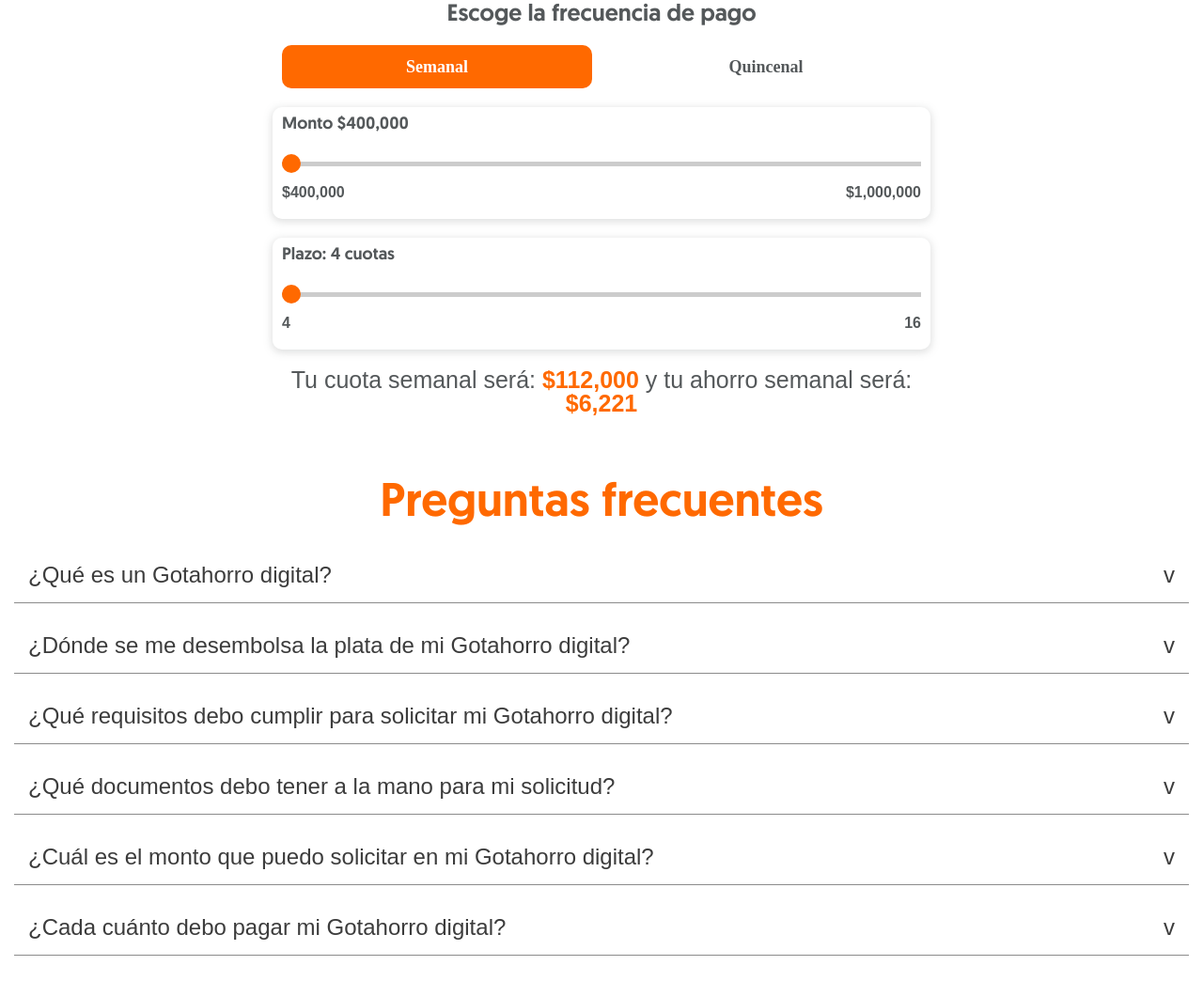
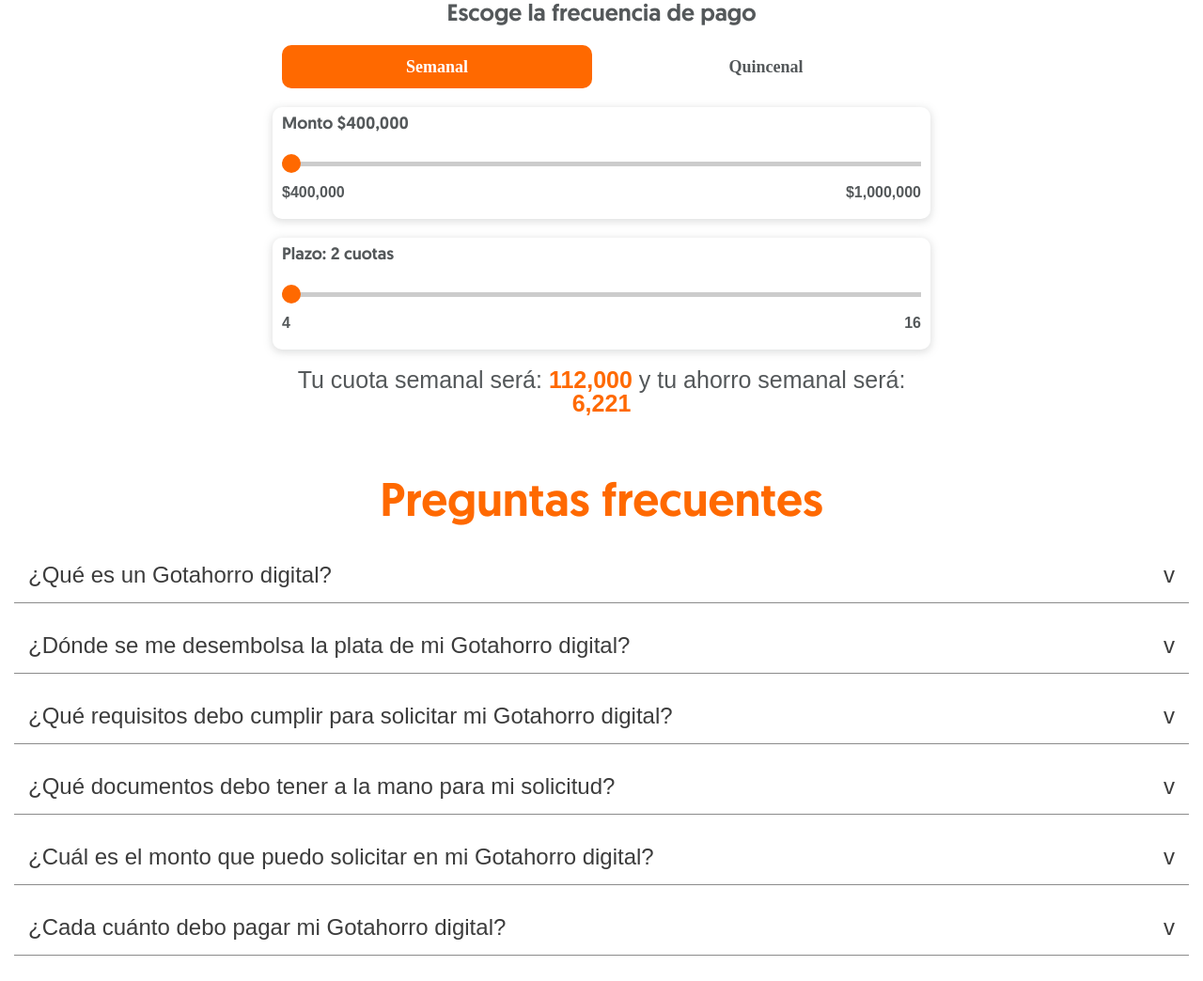
Before and after one commit to LuisFJojoa/ga, a plain HTML site: page index.html in a window 1280 px wide. Shown: the part 2936-3980 px from the top of the page at 94% size. Drawn offline with nearby package versions, Linux system fonts and the light colour scheme; a web font is replaced by a local one.

Commit message:
Add files via upload

```diff
--- a/index.html
+++ b/index.html
@@ -5,7 +5,7 @@
 <head>
   <meta charset="UTF-8">
   <meta name="viewport" content="width=device-width, initial-scale=1.0">
-  <title>Gotahorro Digital V5.0</title>
+  <title>Gotahorro Digital V6.0</title>
   <style>
     @font-face {
       font-family: Bariol;
@@ -358,7 +358,7 @@
       font-family: Bariol, sans-serif;
       font-size: 2.5rem;
       line-height: 2.5rem;
-      max-width: 70rem;
+      width: 70rem;
       font-weight: normal;
       text-align: center;
     }
@@ -3820,16 +3820,17 @@
     let gaFeeDataKey = frequencyValueReference + "_CUOTAS_" + paymentFrequency;
     let gaSavingDataKey = frequencyValueReference + "_AHORRO_" + paymentFrequency;
 
-    updateLoanSavingTextContent(feeElement, gaFeeDataKey)
-    updateLoanSavingTextContent(savingElement, gaSavingDataKey)
+    feeFrequencyElement.textContent = " semanal será: ";
+    savingFrequencyElement.textContent = " semanal será: ";
+
+    feeElement.textContent = gaLoanSavingValues[0].options[gaFeeDataKey];
+    savingElement.textContent = gaLoanSavingValues[0].options[gaSavingDataKey];
 
     // Get references to the elements for amount slider
     const frequencySlider = document.getElementById('frequencySlider');
     const frequencyHandle = document.createElement('div');
     frequencyHandle.classList.add('slider-handle');
     frequencySlider.appendChild(frequencyHandle);
-
-    updateFrequencySlider(frequencyHandle, frequencyValueElement, frequencySlider, frequencyValueReference);
 
     // Add click event listeners to both buttons
     weeklyButton.addEventListener('click', function () {
@@ -3878,7 +3879,6 @@
     // Set initial value
     let amountValueReference = 400000;
     let newAmountValue = amountValueReference;
-    updateAmountSlider(amountHandle, amountValueElement, amountSlider, amountValueReference);
 
 
     // Update amount slider position based on value
@@ -3886,7 +3886,7 @@
       const range = 1000000 - 400000;
       const handlePosition = ((value - 400000) / range) * (slider.offsetWidth - handle.offsetWidth);
       handle.style.left = handlePosition + 'px';
-      newAmountValue = value.toString();
+      newAmountValue = value;
       updateValueElement(valueElement, value);
       updateLoanSavingTextContent(feeElement, gaFeeDataKey)
       updateLoanSavingTextContent(savingElement, gaSavingDataKey)
@@ -3898,7 +3898,7 @@
 
       // Get initial mouse position
       const initialX = event.clientX;
-      const initialValue = amountValueElement.textContent.split(",").join("") === (amountValueReference.toString()) ? amountValueReference.toString() : newAmountValue.toString();
+      const initialValue = amountValueElement.textContent.split(",").join("") === (amountValueReference.toString()) ? amountValueReference : newAmountValue;
 
       // Event listener for mouse move
       function handleMouseMove(moveEvent) {
@@ -4072,13 +4072,15 @@
       console.log(gaLoanSavingValues);
       console.log(key);
       console.log(amountValueElement.textContent)
+      console.log((gaLoanSavingValues[0].price));
+      console.log((amountValueElement.textContent));
       console.log(typeof (gaLoanSavingValues[0].price));
       console.log(typeof (amountValueElement.textContent));
       console.log(gaLoanSavingValues[0].price === amountValueElement.textContent);
 
       for (const amountInfo of gaLoanSavingValues) {
-        console.log(gaLoanSavingValues);
-        if (amountInfo.price === amountValueElement.textContent) {
+        if (amountInfo.price == amountValueElement.textContent) {
+          console.log(amountInfo);
           // Extract options and payment frequency from the matching category
           const options = amountInfo.options;
 
```
